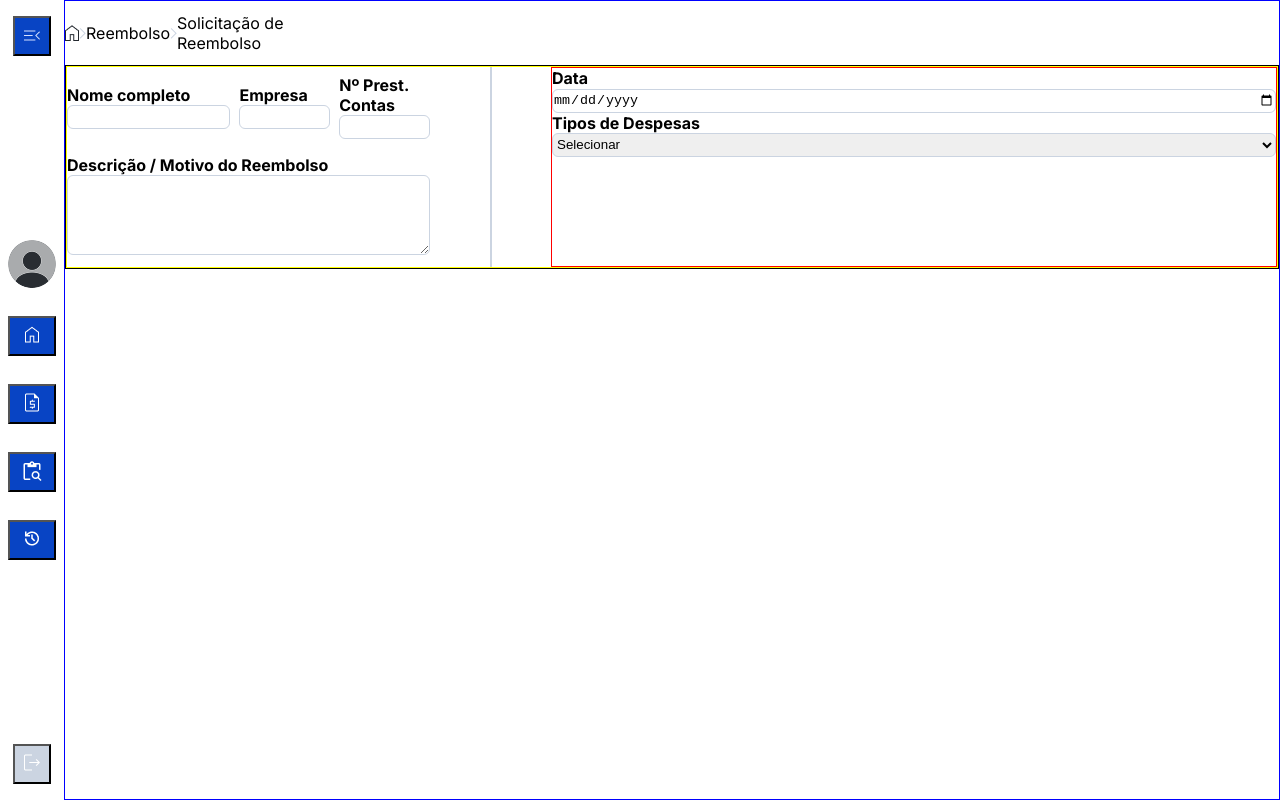
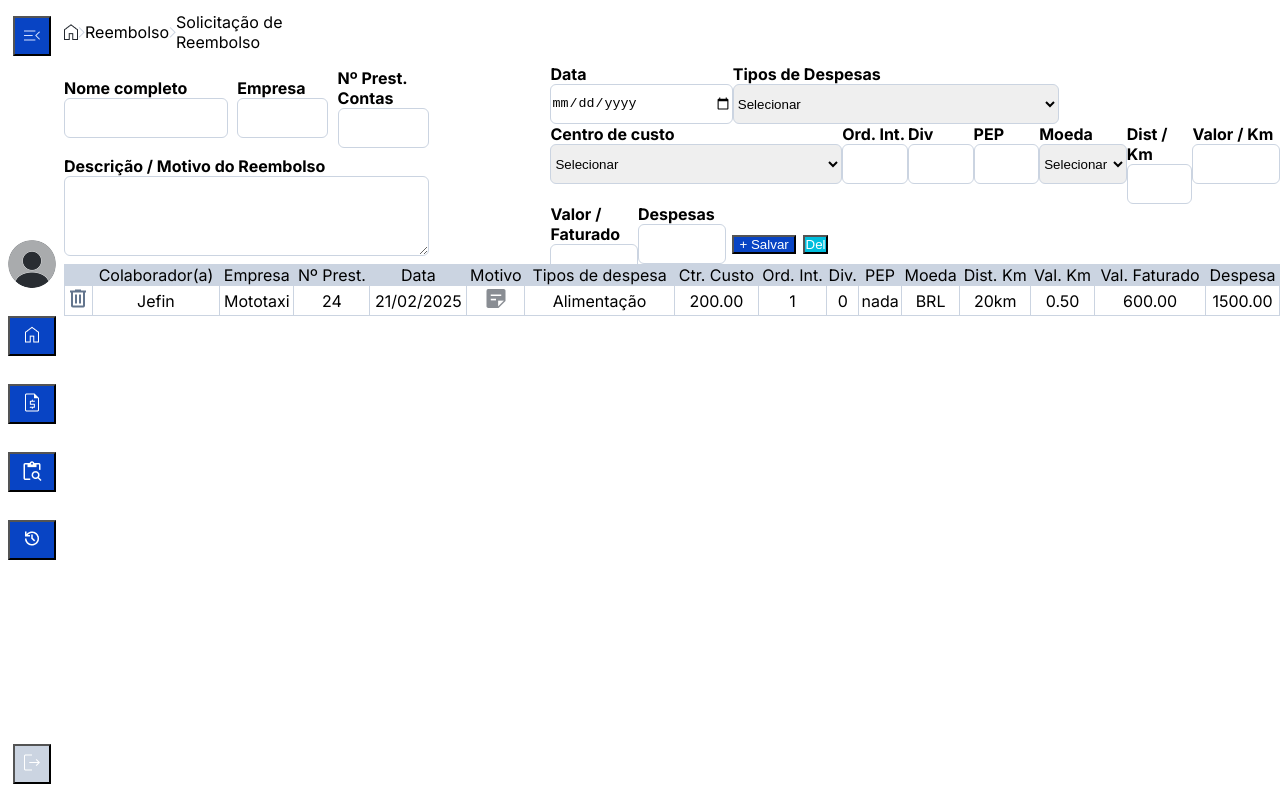
Before and after one commit to nonatodiego/SISPAR, a React (Vite) app: page /solicitacao in a window 1280 px wide. Built offline with nearby package versions, Linux system fonts and the light colour scheme.

Commit message:
:sparkles: feat: adiciona novos campos e tabela à página de solicitação, atualiza estilos e layout

```diff
--- a/src/pages/solicitacao/Solicitacao.jsx
+++ b/src/pages/solicitacao/Solicitacao.jsx
@@ -3,6 +3,8 @@
 import styles from "./Solicitacao.module.scss";
 import Home from '../../assets/iconHome.png'
 import Seta from '../../assets/iconSeta.png'
+import Lixeira from '../../assets/lixeira.png'
+import Motivo from '../../assets/motivo.png'
 
 export default function Solicitacao() {
   return (
@@ -49,10 +51,120 @@
                     <option value="">Selecionar</option>
                     <option value="">Alimentação</option>
                     <option value="">Combustivel</option>
+                    <option value="">Condução</option>
+                    <option value="">Estacionamento</option>
+                    <option value="">Viagem Admin.</option>
+                    <option value="">Viagem Operacional</option>
+                    <option value="">Eventos de representação</option>
                   </select>
+                </div>
+
+                <div className={styles.centroDeCusto}>
+                  <label htmlFor="">Centro de custo</label>
+                  <select name="" id="">
+                    <option value=""> Selecionar</option>
+                    <option value="">
+                      1100109002 - FIN CONTROLES INTERNOS MTZ
+                    </option>
+                    <option value="">
+                      1100110002 - FIN VICE-PRESIDENCIA FINANCAS MTZ
+                    </option>
+                    <option value="">1100110101 - FIN CONTABILIDADE MTZ</option>
+                  </select>
+                </div>
+
+                <div className={styles.ordem}>
+                  <label htmlFor="">Ord. Int.</label>
+                  <input type="number" />
+                </div>
+                <div className={styles.divisoes}>
+                  <label htmlFor="">Div</label>
+                  <input type="number" />
+                </div>
+                <div className={styles.pep}>
+                  <label htmlFor="">PEP</label>
+                  <input type="number" />
+                </div>
+
+                <div className={styles.moeda}>
+                  <label htmlFor="">Moeda</label>
+                  <select name="" id="">
+                    <option value="">Selecionar</option>
+                    <option value="">BRL</option>
+                    <option value="">ARS</option>
+                    <option value="">USD</option>
+                  </select>
+                </div>
+
+                <div className={styles.distancia}>
+                  <label htmlFor="">Dist / Km</label>
+                  <input type="text" />
+                </div>
+
+                <div className={styles.valorKm}>
+                  <label htmlFor="">Valor / Km</label>
+                  <input type="number" />
+                </div>
+
+                <div className={styles.valorFaturado}>
+                  <label htmlFor="">Valor / Faturado</label>
+                  <input type="number" />
+                </div>
+
+                <div className={styles.despesas}>
+                  <label htmlFor="">Despesas</label>
+                  <input type="number" />
+                </div>
+
+                <div className={styles.botoes}>
+                  <button className={styles.btnSalvar}>+ Salvar</button>
+                  <button className={styles.btnDel}>Del</button>
                 </div>
               </div>
             </form>
+
+            <table>
+              <thead>
+                <tr>
+                  <th></th>
+                  <th>Colaborador(a)</th>
+                  <th>Empresa</th>
+                  <th>Nº Prest.</th>
+                  <th>Data</th>
+                  <th>Motivo</th>
+                  <th>Tipos de despesa</th>
+                  <th>Ctr. Custo</th>
+                  <th>Ord. Int.</th>
+                  <th>Div.</th>
+                  <th>PEP</th>
+                  <th>Moeda</th>
+                  <th>Dist. Km</th>
+                  <th>Val. Km</th>
+                  <th>Val. Faturado</th>
+                  <th>Despesa</th>
+                </tr>
+              </thead>
+              <tbody>
+                <tr>
+                  <td><img src={Lixeira} alt="" /></td>
+                  <td>Jefin</td>
+                  <td>Mototaxi</td>
+                  <td>24</td>
+                  <td>21/02/2025</td>
+                  <td><img src={Motivo} /></td>
+                  <td>Alimentação</td>
+                  <td>200.00</td>
+                  <td>1</td>
+                  <td>0</td>
+                  <td>nada</td>
+                  <td>BRL</td>
+                  <td>20km</td>
+                  <td>0.50</td>
+                  <td>600.00</td>
+                  <td>1500.00</td>
+                </tr>
+              </tbody>
+            </table>
           </main>
         </div>
       </div>
--- a/src/pages/solicitacao/Solicitacao.module.scss
+++ b/src/pages/solicitacao/Solicitacao.module.scss
@@ -5,7 +5,7 @@
 }
 
 .containerSolicitacao {
-    border: 1px blue solid;
+    /* border: 1px blue solid; */
     width: 95vw;
 }
 
@@ -16,13 +16,17 @@
 }
 
 .mainSolicitacao {
-    border: 1px solid black;
+    /* border: 1px solid black; */
+    width: 100%;
+    display: flex;
+    flex-direction: column;
+
 }
 
 input, select, textarea {
     border-radius: 6px;
     border: .8px solid #CBD4E1;
-    height: 3vh;
+    height: 5vh;
     width: 100%;
 }
 
@@ -37,7 +41,7 @@
 
 .formSolicitacao {
     display: flex;
-    border: 1px solid yellow;
+    /* border: 1px solid yellow; */
     width: 100%;
     justify-content: space-between;
 
@@ -73,11 +77,76 @@
 
 .barraVertical {
     width: .1vw;
-    border: 1px solid $cinza-claro;
+    /* border: 1px solid $cinza-claro; */
     height: 25vh;
 }
 
 .grupo2 {
     width: 60%;
-    border: 1px solid red;
+    height: 25vh;
+    /* border: 1px solid red; */
+    display: flex;
+    flex-wrap: wrap;
 }
+
+.inputData {
+    /* border: solid green; */
+    width: 25%;
+}
+
+.despesas {
+    /* border: solid blue; */
+    width: 30%;
+}
+
+.centroDeCusto {
+    /* border: solid yellow; */
+    width: 40%;
+}
+
+.ordem, .divisoes, .pep, .distancia {
+    /* border: solid red; */
+    width: 9%;
+}
+
+.moeda, .valorKm, .valorFaturado, .despesas {
+    /* border: solid pink; */
+    width: 12%;
+}
+
+.botoes {
+    width: 15%;
+    // border: solid purple;
+    display: flex;
+    align-items: center;
+    justify-content: space-evenly;
+}
+
+.btnSalvar {
+    background-color: $azul-escuro;
+    color: white;
+    width: 5vw;
+}
+
+.btnDel {
+    background-color: $azul-claro;
+    color: white;
+    width: 2vw;
+}
+
+table {
+    width: 100%;
+    border: solid .8px $cinza-claro;
+    border-collapse: collapse;
+}
+
+th {
+    background-color: $cinza-claro;
+    font-weight: 400;
+    font-size: 1rem;
+}
+
+td, th {
+    border: solid .8px $cinza-claro;
+    text-align: center;
+}
```
